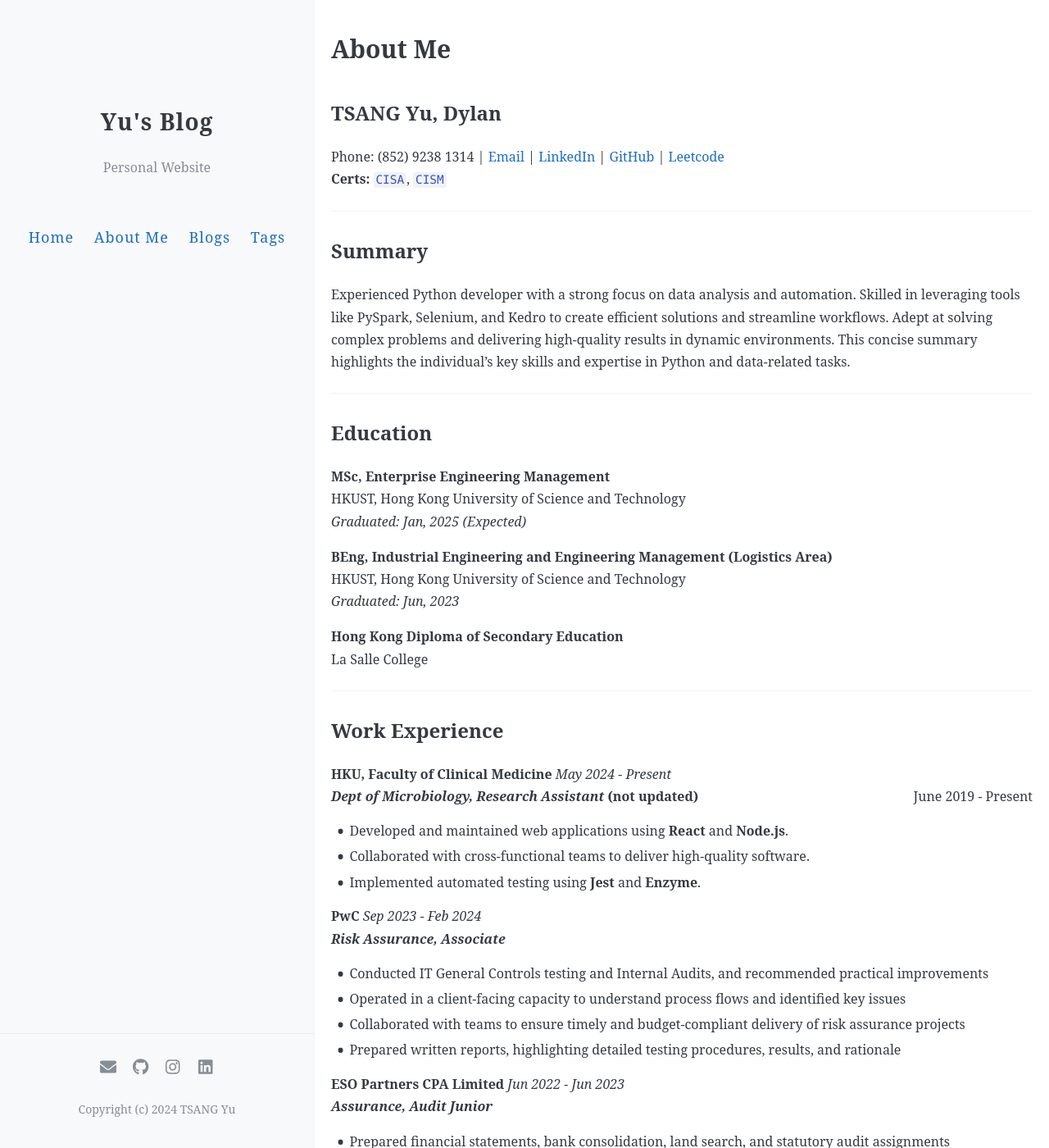
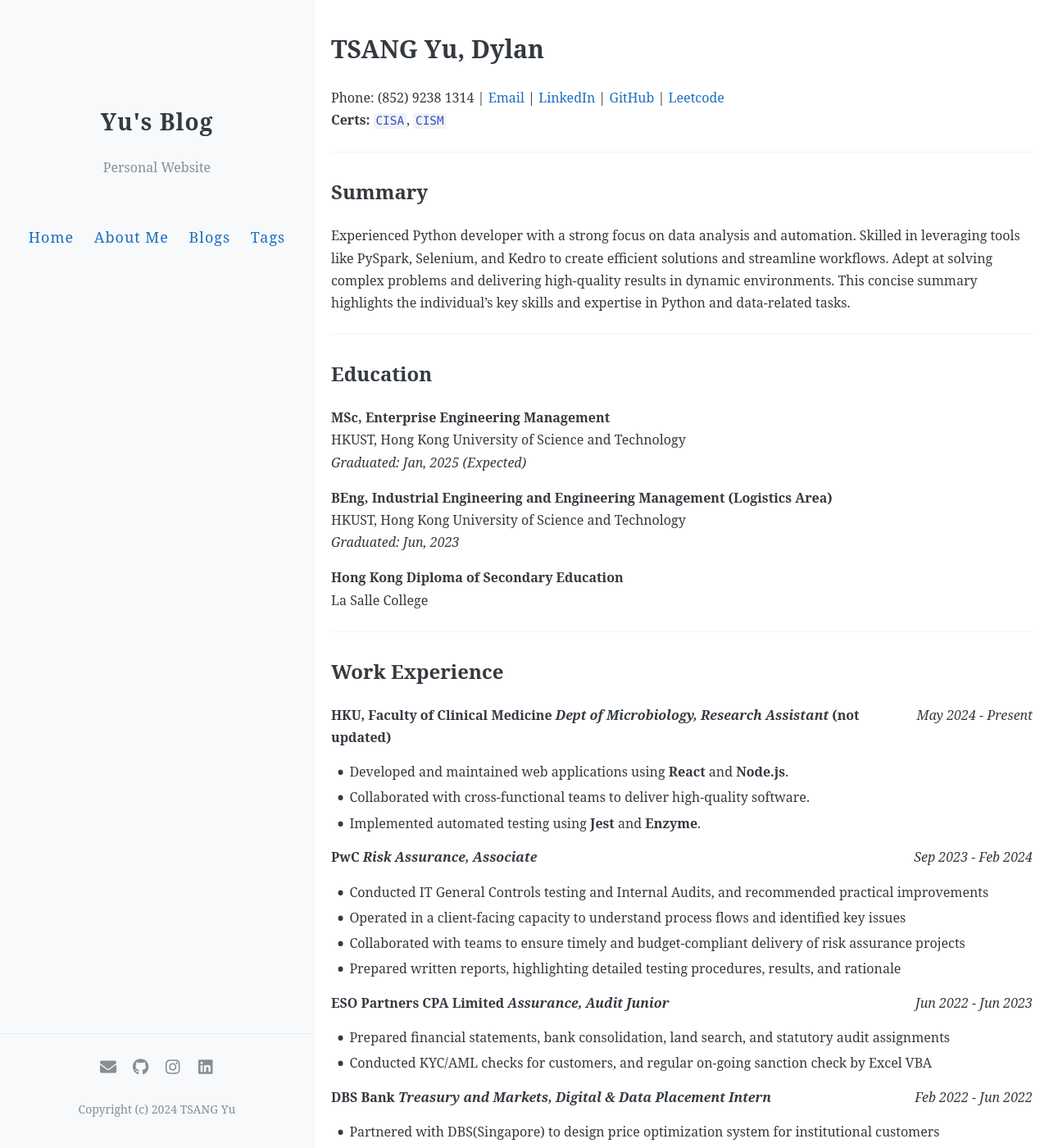
Before and after one commit to yutsang/yutsang.github.io, a Jekyll site: the page built from about.md, in a window 1280 px wide and 1400 px high. Shown: the whole window at 82% size. Built offline with Jekyll 4.4.1, drawn with Linux system fonts in a browser that asks for light colours; comment, search, counter and statistics services are not loaded.

Commit message:
Update about.md

```diff
--- a/about.md
+++ b/about.md
@@ -1,10 +1,9 @@
 ---
 layout: page
-title: About Me
+title: TSANG Yu, Dylan
 permalink: /about/
 ---
 
-## TSANG Yu, Dylan
 Phone: (852) 9238 1314 | [Email](mailto:tsangyu110@gmail.com) | [LinkedIn](https://www.linkedin.com/in/tsangyu) | [GitHub](https://github.com/yutsang) | [Leetcode](https://leetcode.com/u/yutsang/)
 **Certs:** `CISA`, `CISM`
 
@@ -33,16 +32,14 @@
 
 ## Work Experience
 
-**HKU, Faculty of Clinical Medicine**
-*May 2024 - Present*
-***Dept of Microbiology, Research Assistant*** **(not updated)** <span style="float: right;">June 2019 - Present</span>
+**HKU, Faculty of Clinical Medicine** <span style="float: right;">*May 2024 - Present*</span>
+***Dept of Microbiology, Research Assistant*** **(not updated)**
 
 - Developed and maintained web applications using **React** and **Node.js**.
 - Collaborated with cross-functional teams to deliver high-quality software.
 - Implemented automated testing using **Jest** and **Enzyme**.
 
-**PwC**
-*Sep 2023 - Feb 2024*
+**PwC** <span style="float: right;">*Sep 2023 - Feb 2024*</span>
 ***Risk Assurance, Associate***
 
 - Conducted IT General Controls testing and Internal Audits, and recommended practical improvements
@@ -50,15 +47,13 @@
 - Collaborated with teams to ensure timely and budget-compliant delivery of risk assurance projects
 - Prepared written reports, highlighting detailed testing procedures, results, and rationale
 
-**ESO Partners CPA Limited**
-*Jun 2022 - Jun 2023*
+**ESO Partners CPA Limited** <span style="float: right;">*Jun 2022 - Jun 2023*</span>
 ***Assurance, Audit Junior***
 
 - Prepared financial statements, bank consolidation, land search, and statutory audit assignments
 - Conducted KYC/AML checks for customers, and regular on-going sanction check by Excel VBA
 
-**DBS Bank**
-*Feb 2022 - Jun 2022*
+**DBS Bank** <span style="float: right;">*Feb 2022 - Jun 2022*</span>
 ***Treasury and Markets, Digital & Data Placement Intern***
 
 - Partnered with DBS(Singapore) to design price optimization system for institutional customers
```
